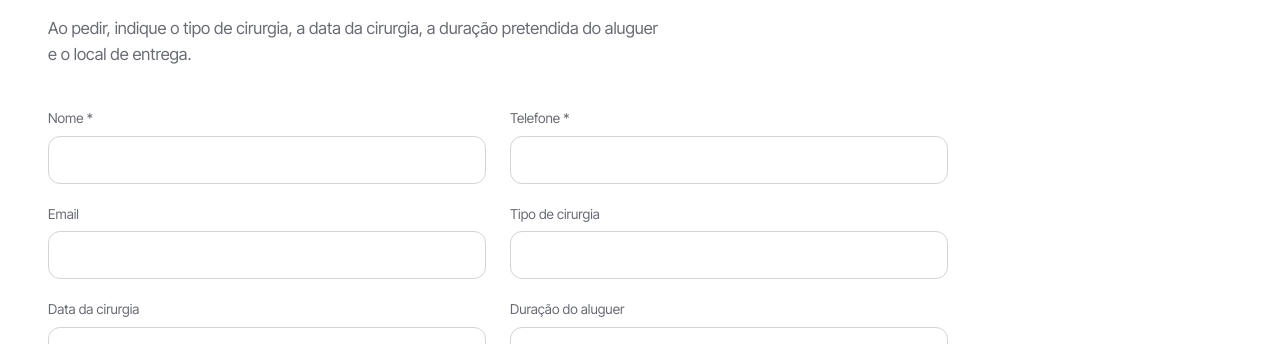
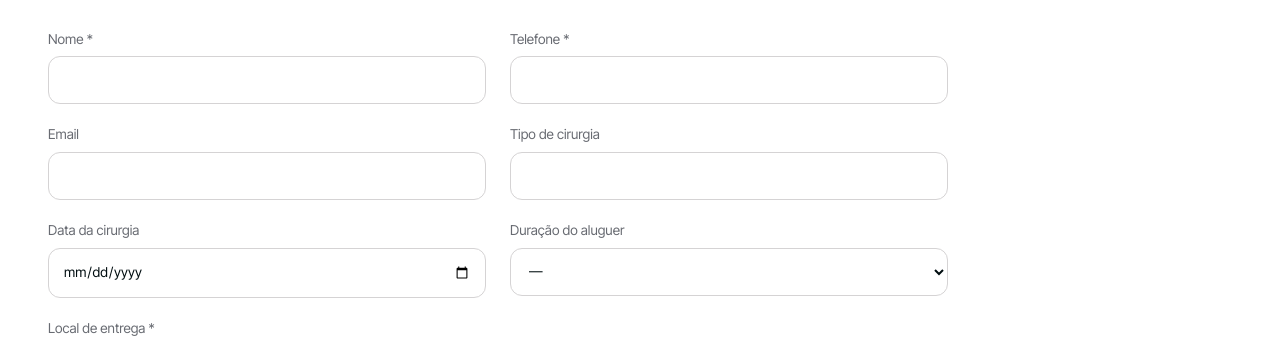
Before and after one commit to justRunz/srf-santarem, an Astro site: page /contactos in a window 1280 px wide. Shown: the part 756-1100 px from the top of the page. Built offline with nearby package versions, Linux system fonts and the light colour scheme; Astro itself is replaced by a stand-in of ours.

Commit message:
Contactos: remove o texto do pedido (o formulário já pede esses dados)
Co-Authored-By: Claude Opus 5.5 <noreply@anthropic.com>

```diff
--- a/src/data/contactos.json
+++ b/src/data/contactos.json
@@ -7,6 +7,5 @@
     ],
     "texto": "Por telefone, WhatsApp ou email. \nRespondemos no prazo máximo de uma hora."
   },
-  "pedido": "Ao pedir, indique o tipo de cirurgia, a data da cirurgia, a duração pretendida do aluguer e o local de entrega.",
   "area": "Entregas diretas em toda a região de Santarém. Enviamos para outras cidades com custos de entrega adicionais."
 }
--- a/src/pages/contactos.astro
+++ b/src/pages/contactos.astro
@@ -14,7 +14,6 @@ const morada = `${site.morada}, ${site.codigoPostal}`;
   <section>
     <div class="wrap pedido-wrap" id="reservar">
       <Lines class="h-md" linhas={['Faça o', 'seu pedido.']} />
-      <p class="lead reveal">{p.pedido}</p>
       <form id="pedido" class="pedido reveal" data-wa={site.whatsapp}>
         <label>Nome *<input name="nome" required autocomplete="name"></label>
         <label>Telefone *<input name="telefone" type="tel" required autocomplete="tel"></label>
```
Also changed, not shown: .pages.yml.
